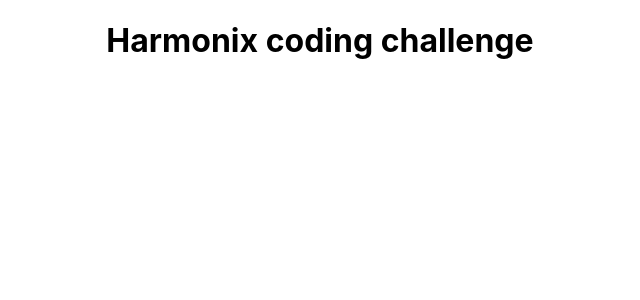
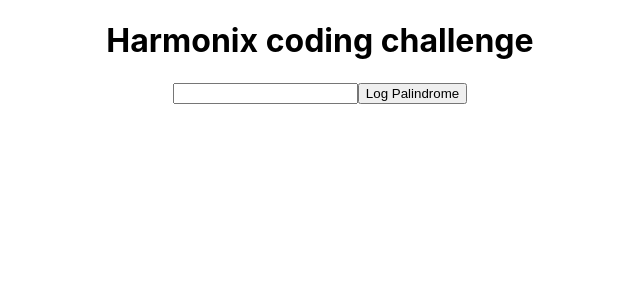
Before and after one commit to josephnewton861/Harmonix_challenge_fe, a React (Create React App) app: page / in a window 1280 px wide. Shown: the top 300 px of the page, without its empty margins (320-960 px from the left). Built offline with nearby package versions, Linux system fonts and the light colour scheme.

Commit message:
Added component for palindromes

```diff
--- a/src/App.js
+++ b/src/App.js
@@ -1,11 +1,13 @@
 import React from "react";
 import "./App.css";
 import Header from "./components/Header";
+import PalindromeForm from "./components/PalindromeForm";
 
 function App() {
   return (
     <div className="App">
       <Header />
+      <PalindromeForm />
     </div>
   );
 }
--- /dev/null
+++ b/src/components/PalindromeForm.jsx
@@ -0,0 +1,12 @@
+import React from "react";
+
+const PalindromeForm = () => {
+  return (
+    <div>
+      <input type="text" />
+      <button>Log Palindrome</button>
+    </div>
+  );
+};
+
+export default PalindromeForm;
```
